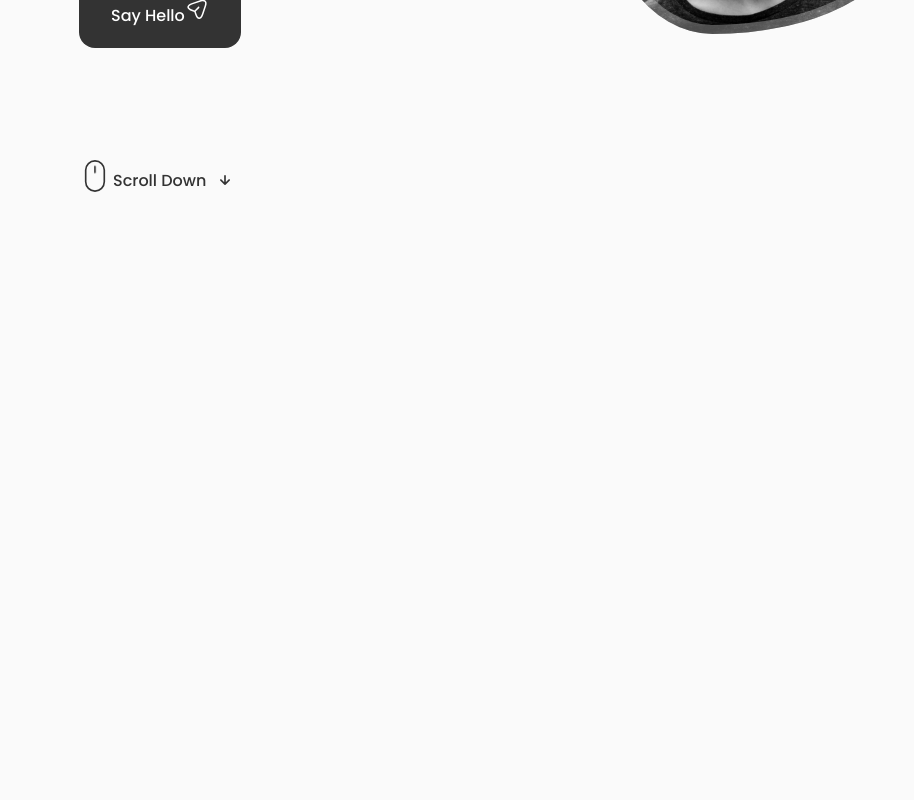
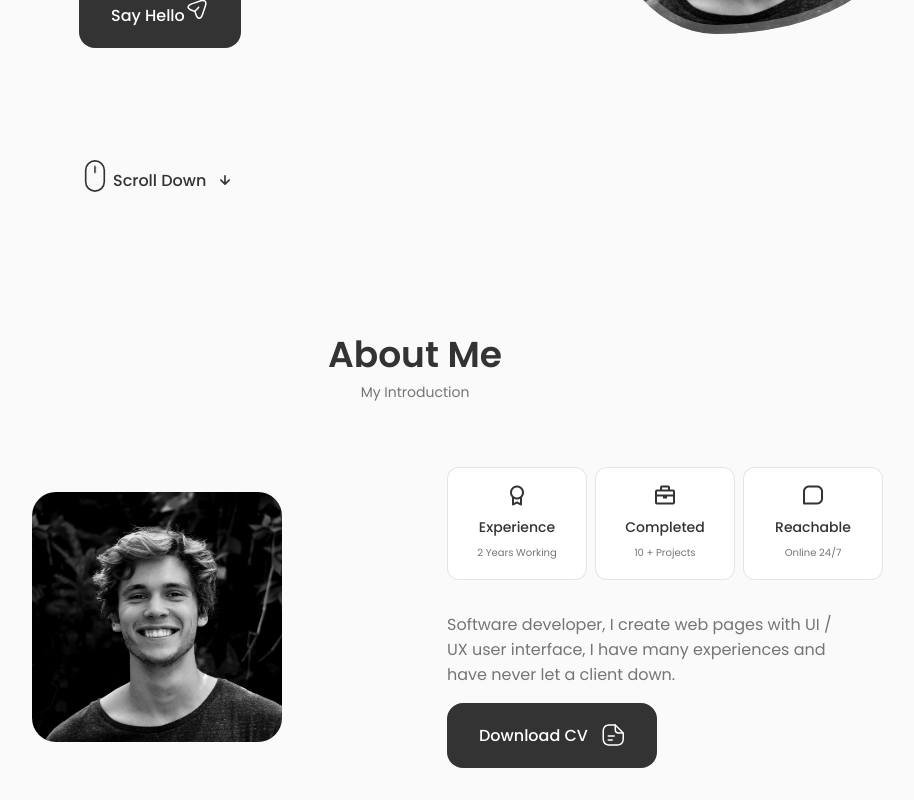
Before and after one commit to B-JThomas/B-JThomas.github.io, a React (Create React App) app: page / in a window 1280 px wide. Shown: the part 465-1265 px from the top of the page, without its empty margins (225-1139 px from the left). Before the commit the page ends 800 px from the top, so only its background shows below. Built offline with nearby package versions, Linux system fonts and the light colour scheme.

Commit message:
Finish About Components

```diff
--- a/src/App.js
+++ b/src/App.js
@@ -1,6 +1,7 @@
 import './App.css';
 import Header from './components/header/Header';
 import Home from './components/home/Home';
+import About from './components/about/About';
 
 function App() {
   return (
@@ -9,6 +10,7 @@
 
       <main className='main'>
         <Home />
+        <About />
       </main>
     </>
   );
--- /dev/null
+++ b/src/components/about/About.jsx
@@ -0,0 +1,59 @@
+import React from 'react'
+import "./about.css";
+import AboutImg from "../../assets/about.jpg";
+import CV from "../../assets/John-Cv.pdf";
+import Info from './Info';
+
+const About = () => {
+  return (
+    <section className="about section" id="about">
+        <h2 className="section_title">About Me</h2>
+        <span className="section_subtitle">My Introduction</span>
+
+        <div className="about_container container grid">
+            <img src={AboutImg} alt="" className="about_img" />
+
+            <div className="about_data">
+                <Info />
+
+                <p className="about_description">Software
+                developer, I create web pages with UI / UX
+                user interface, I have many experiences and have never
+                let a client down.
+                </p>
+
+                <a download="" href={CV} className="button button-flex">
+                    Download CV
+                    <svg
+                        class="button__icon"
+                        xmlns="http://www.w3.org/2000/svg"
+                        width="24"
+                        height="24"
+                        viewBox="0 0 24 24"
+                        fill="none"
+                    >
+                        <path
+                        d="M15.25 22.7502H9.25C3.82 22.7502 1.5 20.4302 1.5 15.0002V9.00024C1.5 3.57024 3.82 1.25024 9.25 1.25024H14.25C14.66 1.25024 15 1.59024 15 2.00024C15 2.41024 14.66 2.75024 14.25 2.75024H9.25C4.64 2.75024 3 4.39024 3 9.00024V15.0002C3 19.6102 4.64 21.2502 9.25 21.2502H15.25C19.86 21.2502 21.5 19.6102 21.5 15.0002V10.0002C21.5 9.59024 21.84 9.25024 22.25 9.25024C22.66 9.25024 23 9.59024 23 10.0002V15.0002C23 20.4302 20.68 22.7502 15.25 22.7502Z"
+                        fill="var(--container-color)"
+                        ></path>
+                        <path
+                        d="M22.25 10.7502H18.25C14.83 10.7502 13.5 9.42023 13.5 6.00023V2.00023C13.5 1.70023 13.68 1.42023 13.96 1.31023C14.24 1.19023 14.56 1.26023 14.78 1.47023L22.78 9.47023C22.99 9.68023 23.06 10.0102 22.94 10.2902C22.82 10.5702 22.55 10.7502 22.25 10.7502ZM15 3.81023V6.00023C15 8.58023 15.67 9.25023 18.25 9.25023H20.44L15 3.81023Z"
+                        fill="var(--container-color)"
+                        ></path>
+                        <path
+                        d="M13.25 13.7502H7.25C6.84 13.7502 6.5 13.4102 6.5 13.0002C6.5 12.5902 6.84 12.2502 7.25 12.2502H13.25C13.66 12.2502 14 12.5902 14 13.0002C14 13.4102 13.66 13.7502 13.25 13.7502Z"
+                        fill="var(--container-color)"
+                        ></path>
+                        <path
+                        d="M11.25 17.7502H7.25C6.84 17.7502 6.5 17.4102 6.5 17.0002C6.5 16.5902 6.84 16.2502 7.25 16.2502H11.25C11.66 16.2502 12 16.5902 12 17.0002C12 17.4102 11.66 17.7502 11.25 17.7502Z"
+                        fill="var(--container-color)"
+                        ></path>
+                    </svg>
+                </a>
+            </div>
+        </div>
+    </section>
+  )
+}
+
+export default About
--- /dev/null
+++ b/src/components/about/Info.jsx
@@ -0,0 +1,25 @@
+import React from 'react'
+
+const Info = () => {
+  return (
+    <div className="about_info grid">
+        <div className="about_box">
+            <i class='bx bx-award about_icon'></i>
+            <h3 className="about_title">Experience</h3>
+            <span className="about_subtitle">2 Years Working</span>
+        </div>
+        <div className="about_box">
+            <i class='bx bx-briefcase about_icon' ></i>
+            <h3 className="about_title">Completed</h3>
+            <span className="about_subtitle">10 + Projects</span>
+        </div>
+        <div className="about_box">
+            <i class='bx bx-message-square about_icon' ></i>
+            <h3 className="about_title">Reachable</h3>
+            <span className="about_subtitle">Online 24/7</span>
+        </div>
+    </div>
+  )
+}
+
+export default Info
--- /dev/null
+++ b/src/components/about/about.css
@@ -0,0 +1,94 @@
+.about_container {
+    grid-template-columns: repeat(2, 1fr);
+    align-items: center;
+    column-gap: 4rem;
+}
+
+.about_img {
+    width: 250px;
+    border-radius: 1.5rem;
+    justify-self: center;
+}
+
+.about_info{
+    grid-template-columns: repeat(3, 140px);
+    gap: 0.5rem;
+    margin-bottom: var(--mb-2);
+}
+
+.about_box {
+    background-color: var(--container-color);
+    border: 1px solid rgba(0,0,0,0.1);
+    border-radius: 0.75rem;
+    text-align: center;
+    padding: 1rem 1.25rem;
+}
+
+.about_icon {
+    font-size: 1.5rem;
+    color: var(--title-color);
+    margin-bottom: var(--mb-0-5);
+}
+
+.about_title {
+    font-size: var(--small-font-size);
+    font-weight: var(--font-medium);
+}
+
+.about_subtitle{
+    font-size: var(--tiny-font-size);
+}
+
+.about_description{
+    padding: 0 4rem 1rem 0;
+    margin-bottom: var(--mb-2-5);
+}
+
+/* ===== BREAKPOINTS ===== */
+
+/* For large devices */
+@media screen and (max-width: 992px){
+    .about_container {
+        grid-template-columns: 1fr;
+        row-gap: 2.5rem;
+    }
+
+    .about_img {
+        width: 220px;
+    }
+
+    .about_box {
+        padding: 0.75rem 0.5rem;
+    }
+
+    .about_data{
+        text-align: center;
+    }
+
+    .about_info {
+        justify-content: center;
+    }
+
+    .about_description{
+        padding: 0 5rem 0 5rem;
+        margin-bottom: 2rem;
+    }
+  }
+
+  /* For medium devices */
+  @media screen and (max-width: 576px){
+    .about_info{
+        grid-template-columns: repeat(3, 1fr);
+    }
+
+    .about_description {
+        padding: 0;
+    }
+  }
+
+  /* For small devices */
+  @media screen and (max-width: 350px){
+    .about_info {
+        grid-template-columns: repeat(2, 1fr);
+    }
+  }
```
